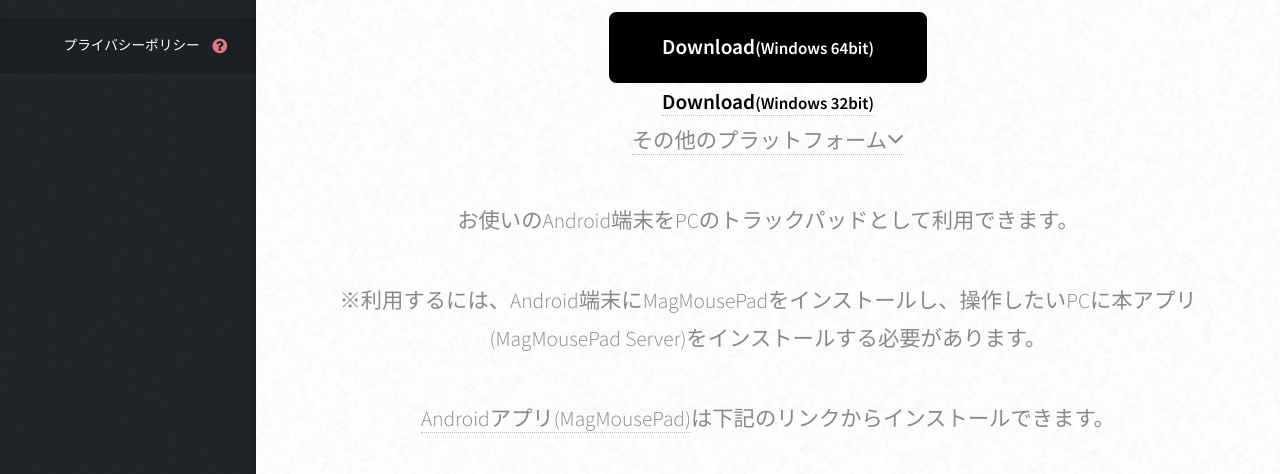
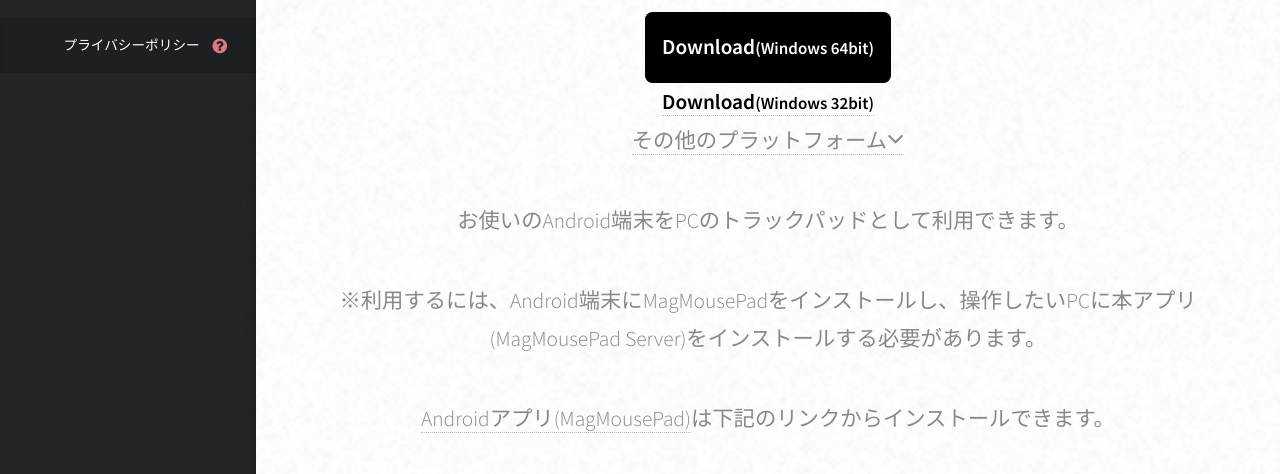
Before and after one commit to software-okiba/magmousepad, a plain HTML site: page index.html in a window 1280 px wide. Shown: the part 259-733 px from the top of the page. Drawn offline with Linux system fonts and the light colour scheme.

Commit message:
no message

```diff
--- a/assets/css/main.css
+++ b/assets/css/main.css
@@ -1902,7 +1902,8 @@
 		border-radius: 0.35em;
 		color: #fff !important;
 		text-decoration: none;
-		padding: 0.75em 2.5em 0.75em 2.5em;
+		/*padding: 0.75em 2.5em 0.75em 2.5em;*/
+		padding: 0.75em 0.8em 0.75em 0.8em;
 		background-color: #8ebebc;
 		border: 0;
 		cursor: pointer;
```
